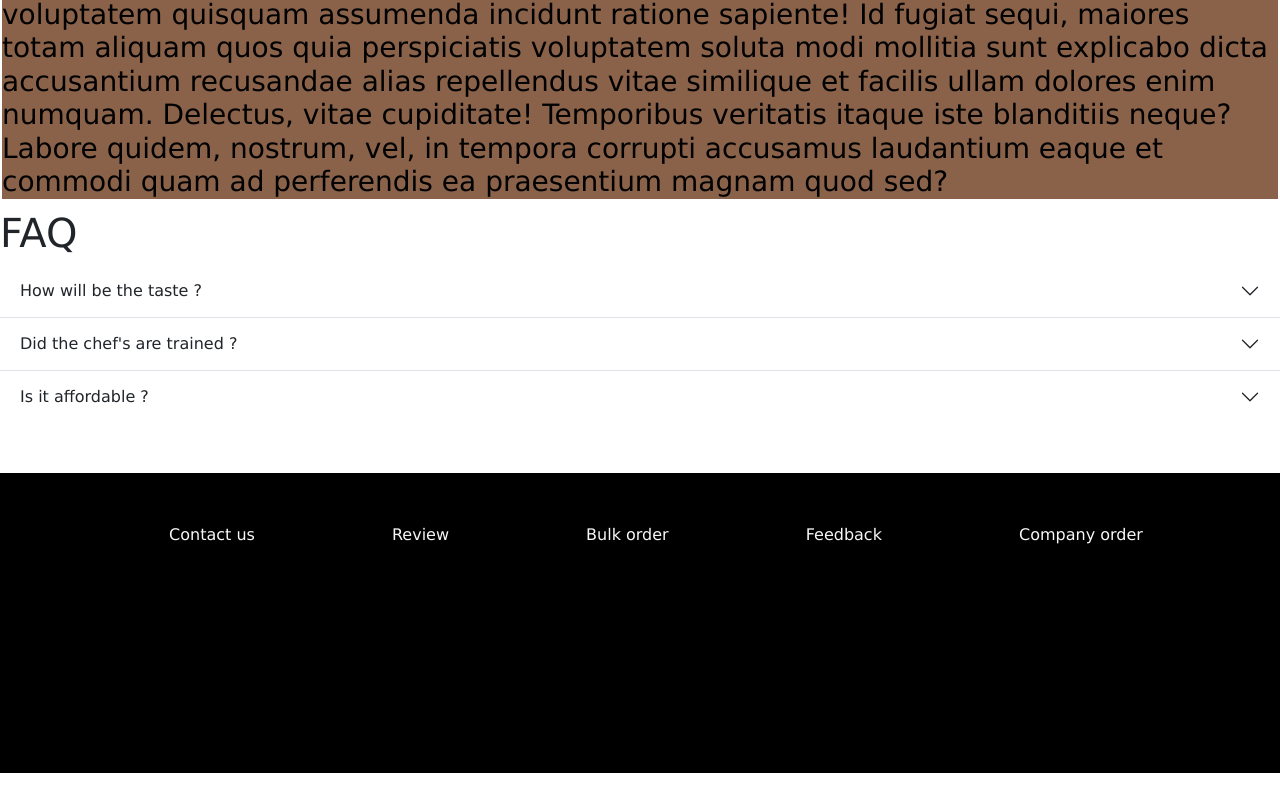
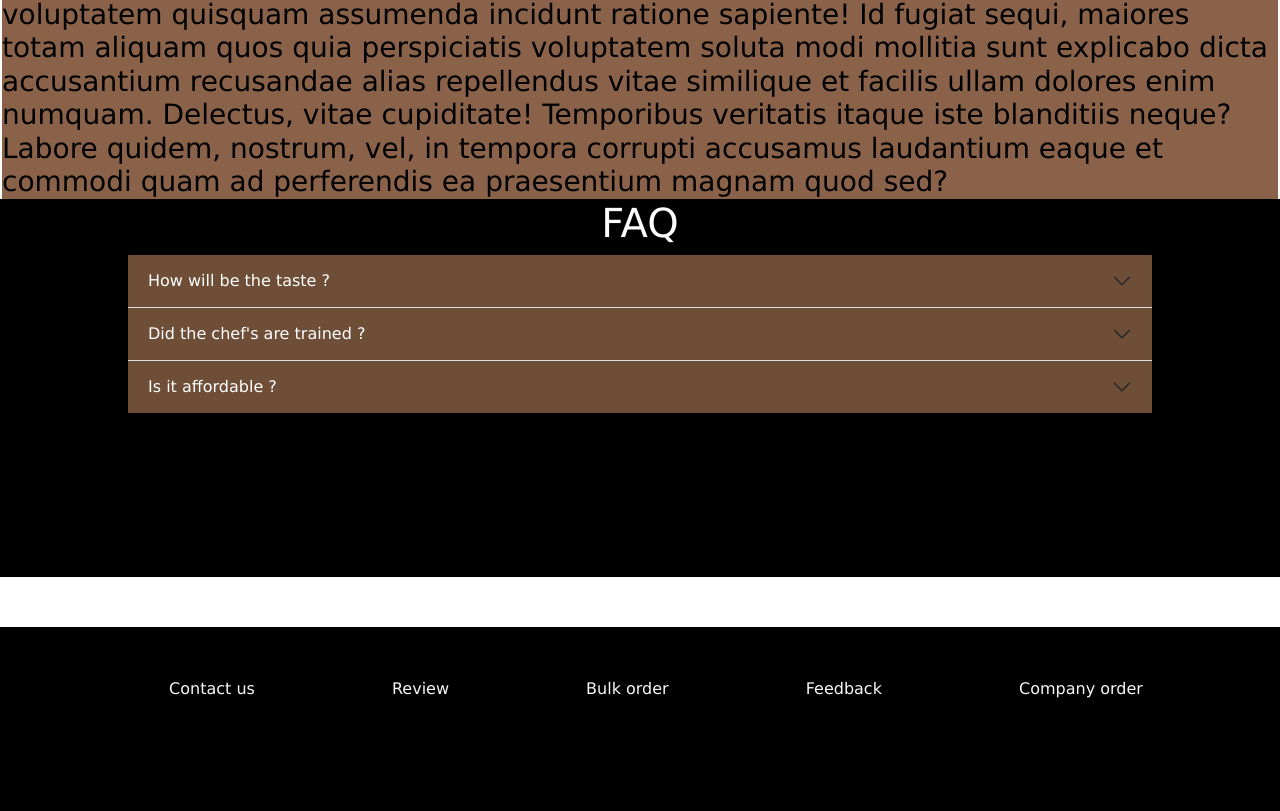
Before and after one commit to Badhrinadhgvs/Bccoffeeshop, a plain HTML site: page index.html in a window 1280 px wide. Shown: the part 4571-5382 px from the top of the page. Before the commit the page ends 5344 px from the top, so only its background shows below. Drawn offline with nearby package versions, Linux system fonts and the light colour scheme.

Commit message:
Update style.css

```diff
--- a/style.css
+++ b/style.css
@@ -3,6 +3,9 @@ margin: 0;
 padding: 0;
 font-family: 'Lucida Sans', 'Lucida Sans Regular', 'Lucida Grande', 'Lucida Sans Unicode', Geneva, Verdana, sans-serif;
 text-decoration: none;
+}
+body{
+    background-color: #000000;
 }
 .head{
     background-color: rgb(0, 0, 0);
@@ -33,7 +36,7 @@ text-decoration: none;
     justify-content: space-evenly;
     font-weight: 900;
     background-color: rgba(246, 239, 239,0.8);
-    position: static;
+
 }
 #ele{
     color: #1f1f1f;
@@ -130,6 +133,7 @@ text-decoration: none;
 #hi{
     margin: 226px;
     padding: 72px;
+    font-weight: 500;
 }
 #hi:active{
     color: #A07B71;
@@ -206,9 +210,10 @@ footer ul{
     padding-top: 50px;
 
 }
-/* footer ul li{
-    m
-} */
+footer ul:hover{
+    border: 2px solid white;
+}
+
 footer h3{
     color: white;
     text-decoration:double;
@@ -311,3 +316,41 @@ footer h3{
     display: grid;
     place-content: center;
 }
+
+.faq-tab{
+    display: grid;
+    place-content: center;
+    background-color: #000000;
+    margin-top: -10px;
+    color: #fffdfd;
+}
+.accordion-item{
+    width: 80dvw;
+
+
+}
+.faq-container{
+    display: grid;
+    place-content: center;
+    background-color: #000000;
+}
+
+
+.accordion-button{
+    background-color: #76420c;
+}
+#ca{
+    background-color: #6f4e37;
+    color: #ffffff;
+}
+#ca:active{
+    border: none;
+}
+.main-faq{
+    background-color: #000000;
+    height: 378px;
+}
+.nothi{
+    width: 20px;
+    background-color: #ffffff;
+}
```
